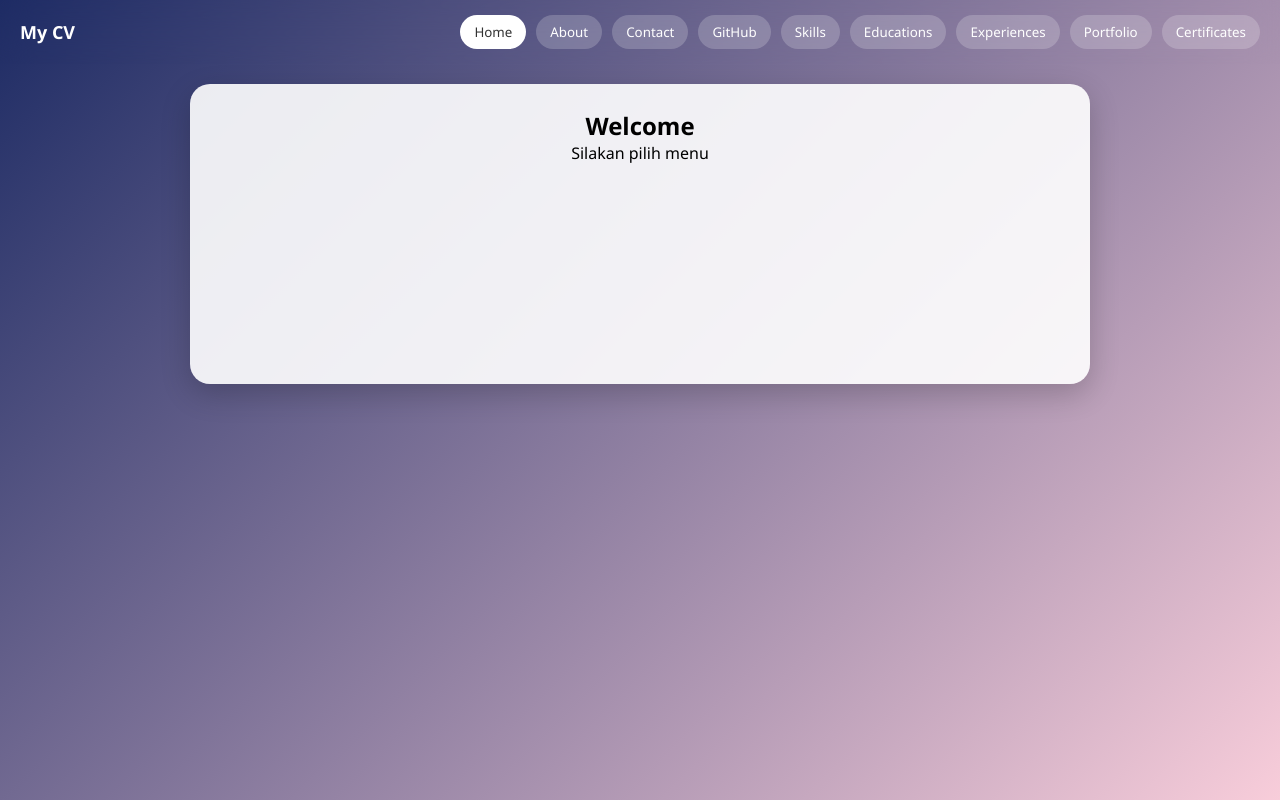
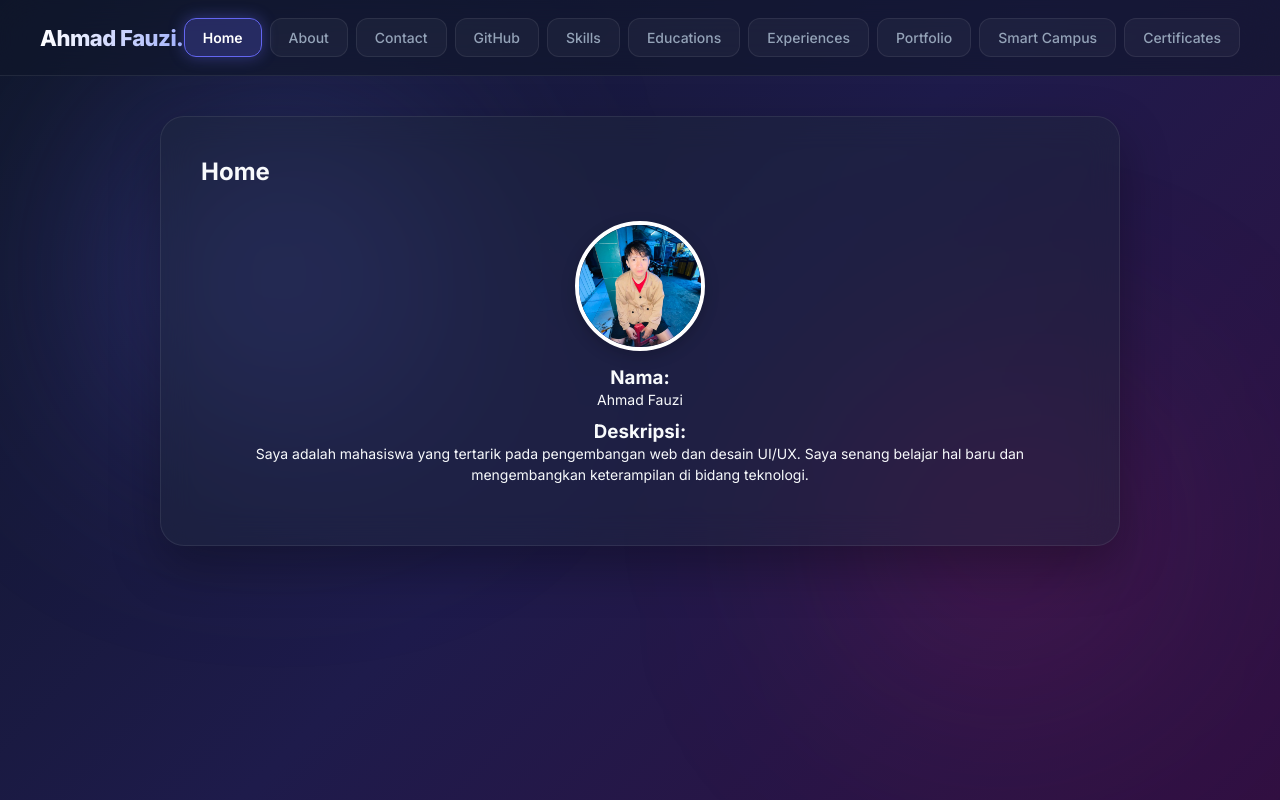
Before and after one commit to fauzi-svg/ahmadcv, a plain HTML site: page index.html in a window 1280 px wide. Drawn offline with nearby package versions, Linux system fonts and the light colour scheme.

Commit message:
Add files via upload

```diff
--- a/app.js
+++ b/app.js
@@ -1,4 +1,7 @@
 $(document).ready(function(){
+
+  // PENAMBAHAN: Otomatis memuat halaman home.html saat pertama kali website dibuka
+  loadPage("home.html", "#homeBtn");
 
   // HAMBURGER TOGGLE
   $("#hamburger").click(function(){
@@ -32,7 +35,15 @@ $(document).ready(function(){
   $("#skillsBtn").click(function(){ loadPage("skills.html", this); });
   $("#eduBtn").click(function(){ loadPage("education.html", this); });
   $("#expBtn").click(function(){ loadPage("experience.html", this); });
+
+  // Portfolio membuka file portfolio.html kamu lagi
   $("#portBtn").click(function(){ loadPage("portfolio.html", this); });
+
+  // Fungsi klik untuk tombol navbar baru "Smart Campus"
+  $("#smartBtn").click(function(){
+    window.open("smart4/index.html", "_blank");
+  });
+
   $("#certBtn").click(function(){ loadPage("certificate.html", this); });
 
 });
--- a/index.html
+++ b/index.html
@@ -8,59 +8,109 @@
 <script src="https://code.jquery.com/jquery-3.6.0.min.js"></script>
 
 <style>
+:root {
+  --bg-gradient: linear-gradient(135deg, #0f172a 0%, #1e1b4b 50%, #311042 100%);
+  --glass-bg: rgba(255, 255, 255, 0.04);
+  --glass-bg-hover: rgba(255, 255, 255, 0.12);
+  --glass-bg-active: rgba(99, 102, 241, 0.25);
+  --glass-border: rgba(255, 255, 255, 0.08);
+  --text-main: #f8fafc;
+  --text-muted: #94a3b8;
+  --accent-color: #6366f1;
+  --accent-glow: rgba(99, 102, 241, 0.4);
+}
+
 *{
   margin:0;
   padding:0;
   box-sizing:border-box;
-  font-family:'Segoe UI',sans-serif;
+  font-family:'Inter', 'Segoe UI', sans-serif;
 }
 
 body{
-  background: linear-gradient(135deg,#1d2b64,#f8cdda);
+  background: var(--bg-gradient);
+  color: var(--text-main);
   min-height:100vh;
+  overflow-x: hidden;
 }
+
+/* BACKGROUND GLOW DECORATIONS */
+body::before, body::after {
+  content: "";
+  position: absolute;
+  width: 300px;
+  height: 300px;
+  border-radius: 50%;
+  background: var(--accent-glow);
+  filter: blur(120px);
+  z-index: -1;
+  pointer-events: none;
+}
+body::before { top: 15%; left: 10%; }
+body::after { bottom: 15%; right: 10%; background: rgba(219, 39, 119, 0.2); }
 
 /* NAVBAR */
 .navbar{
   display:flex;
   justify-content:space-between;
   align-items:center;
-  padding:15px 20px;
-  backdrop-filter: blur(15px);
+  padding:18px 40px;
+  background: rgba(15, 23, 42, 0.6);
+  backdrop-filter: blur(20px);
+  -webkit-backdrop-filter: blur(20px);
+  border-bottom: 1px solid var(--glass-border);
   position:sticky;
   top:0;
   z-index:1000;
 }
 
 .logo{
-  color:white;
-  font-weight:bold;
-  font-size:18px;
+  color: var(--text-main);
+  font-weight: 800;
+  font-size: 22px;
+  letter-spacing: -0.5px;
+  background: linear-gradient(to right, #ffffff, #a5b4fc);
+  -webkit-background-clip: text;
+  -webkit-text-fill-color: transparent;
 }
 
+/* PERBAIKAN UTAMA: Memastikan di laptop menu berjejer ke samping */
 .menu{
   display:flex;
-  gap:10px;
+  flex-direction: row !important;
+  position: static !important;
+  width: auto !important;
+  background: transparent !important;
+  padding: 0 !important;
+  box-shadow: none !important;
+  gap:8px;
 }
 
 .menu button{
-  padding:8px 14px;
-  border:none;
-  border-radius:20px;
-  background:rgba(255,255,255,0.2);
-  color:white;
+  padding: 10px 18px;
+  border: 1px solid var(--glass-border);
+  border-radius: 12px;
+  background: var(--glass-bg);
+  color: var(--text-muted);
+  font-size: 14px;
+  font-weight: 500;
   cursor:pointer;
-  transition:0.3s;
+  transition: all 0.3s cubic-bezier(0.4, 0, 0.2, 1);
 }
 
 .menu button:hover{
-  background:white;
-  color:#333;
+  background: var(--glass-bg-hover);
+  color: var(--text-main);
+  border-color: rgba(255, 255, 255, 0.2);
+  transform: translateY(-1px);
 }
 
 .menu button.active{
-  background:white;
-  color:#333;
+  background: var(--glass-bg-active);
+  color: #fff;
+  border-color: var(--accent-color);
+  box-shadow: 0 0 15px var(--accent-glow);
+  font-weight: 600;
 }
 
 /* HAMBURGER */
@@ -68,52 +118,65 @@ body{
   display:none;
   flex-direction:column;
   cursor:pointer;
+  padding: 5px;
 }
 
 .hamburger div{
-  width:25px;
-  height:3px;
-  background:white;
-  margin:4px;
+  width:24px;
+  height:2px;
+  background: var(--text-main);
+  margin:4px 0;
+  transition: 0.3s;
+  border-radius: 2px;
 }
 
-/* CONTENT */
+/* CONTENT CONTAINER */
 #content{
-  max-width:900px;
-  margin:20px auto;
-  background:rgba(255,255,255,0.9);
-  padding:25px;
-  border-radius:20px;
-  box-shadow:0 10px 30px rgba(0,0,0,0.2);
-  min-height:300px;
-  animation:fade 0.4s;
+  max-width:960px;
+  margin: 40px auto;
+  background: rgba(30, 41, 59, 0.4);
+  backdrop-filter: blur(16px);
+  -webkit-backdrop-filter: blur(16px);
+  border: 1px solid var(--glass-border);
+  padding: 40px;
+  border-radius: 24px;
+  box-shadow: 0 20px 50px rgba(0, 0, 0, 0.3);
+  min-height: 400px;
+  animation: fade 0.5s cubic-bezier(0.4, 0, 0.2, 1);
 }
 
 @keyframes fade{
-  from{opacity:0; transform:translateY(10px);}
-  to{opacity:1;}
+  from{opacity:0; transform:translateY(16px);}
+  to{opacity:1; transform:translateY(0);}
 }
 
-/* MOBILE */
-@media(max-width:768px){
+/* RESPONSIVE: KHUSUS TAMPILAN HP DAN TABLET */
+@media(max-width:992px){
+  .navbar { padding: 15px 20px; }
 
   .menu{
-    position:absolute;
-    top:60px;
+    display: none !important; /* Tersembunyi sebelum hamburger diklik */
+    flex-direction: column !important;
+    position: absolute !important;
+    top: 100%;
     left:0;
-    width:100%;
-    background:rgba(0,0,0,0.8);
-    flex-direction:column;
-    display:none;
-    padding:10px;
+    width:100% !important;
+    background: rgba(15, 23, 42, 0.95) !important;
+    backdrop-filter: blur(25px);
+    -webkit-backdrop-filter: blur(25px);
+    padding: 20px !important;
+    gap: 10px;
+    border-bottom: 1px solid var(--glass-border);
+    box-shadow: 0 15px 30px rgba(0,0,0,0.5);
   }
 
   .menu.show{
-    display:flex;
+    display:flex !important; /* Muncul vertikal ke bawah hanya jika menu dibuka di HP */
   }
 
   .menu button{
     width:100%;
+    padding: 12px;
   }
 
   .hamburger{
@@ -122,15 +185,16 @@ body{
 }
 
 button:active{
-  transform:scale(0.95);
+  transform:scale(0.98);
 }
 </style>
+<link href="https://fonts.googleapis.com/css2?family=Inter:wght@400;500;600;700;800&display=swap" rel="stylesheet">
 </head>
 
 <body>
 
 <div class="navbar">
-  <div class="logo">My CV</div>
+  <div class="logo">Ahmad Fauzi.</div>
 
   <div class="hamburger" id="hamburger">
     <div></div>
@@ -147,13 +211,16 @@ button:active{
     <button id="eduBtn">Educations</button>
     <button id="expBtn">Experiences</button>
     <button id="portBtn">Portfolio</button>
+    <button id="smartBtn">Smart Campus</button>
     <button id="certBtn">Certificates</button>
   </div>
 </div>
 
 <div id="content">
-  <h2 style="text-align:center;">Welcome</h2>
-  <p style="text-align:center;">Silakan pilih menu</p>
+  <div style="text-align:center; padding: 40px 0;">
+    <h2 style="font-weight: 700; margin-bottom: 8px; letter-spacing: -0.5px;">Welcome</h2>
+    <p style="color: var(--text-muted); font-size: 15px;">Silakan pilih menu di atas untuk menjelajahi CV</p>
+  </div>
 </div>
 
 <script src="app.js"></script>
```
